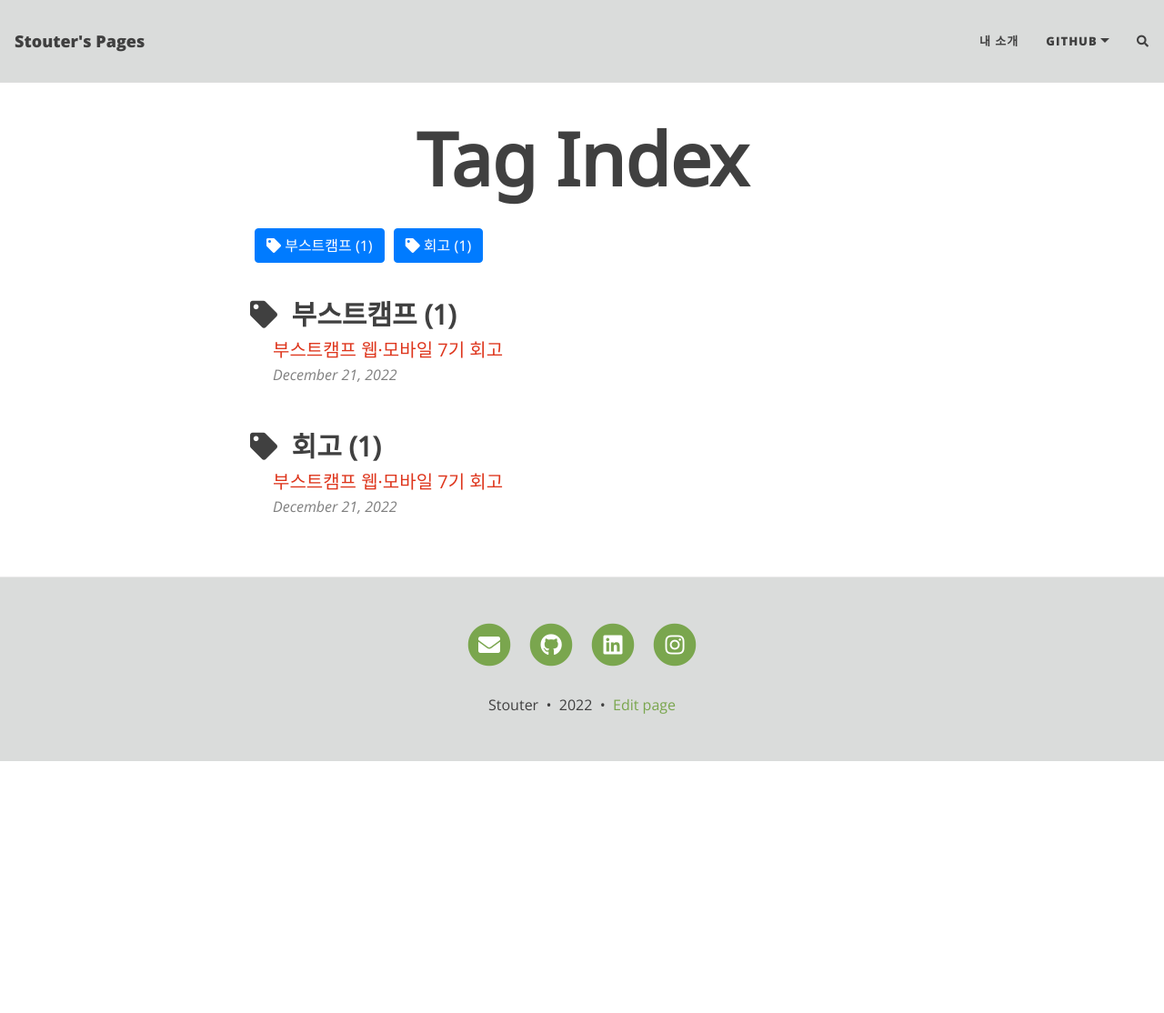
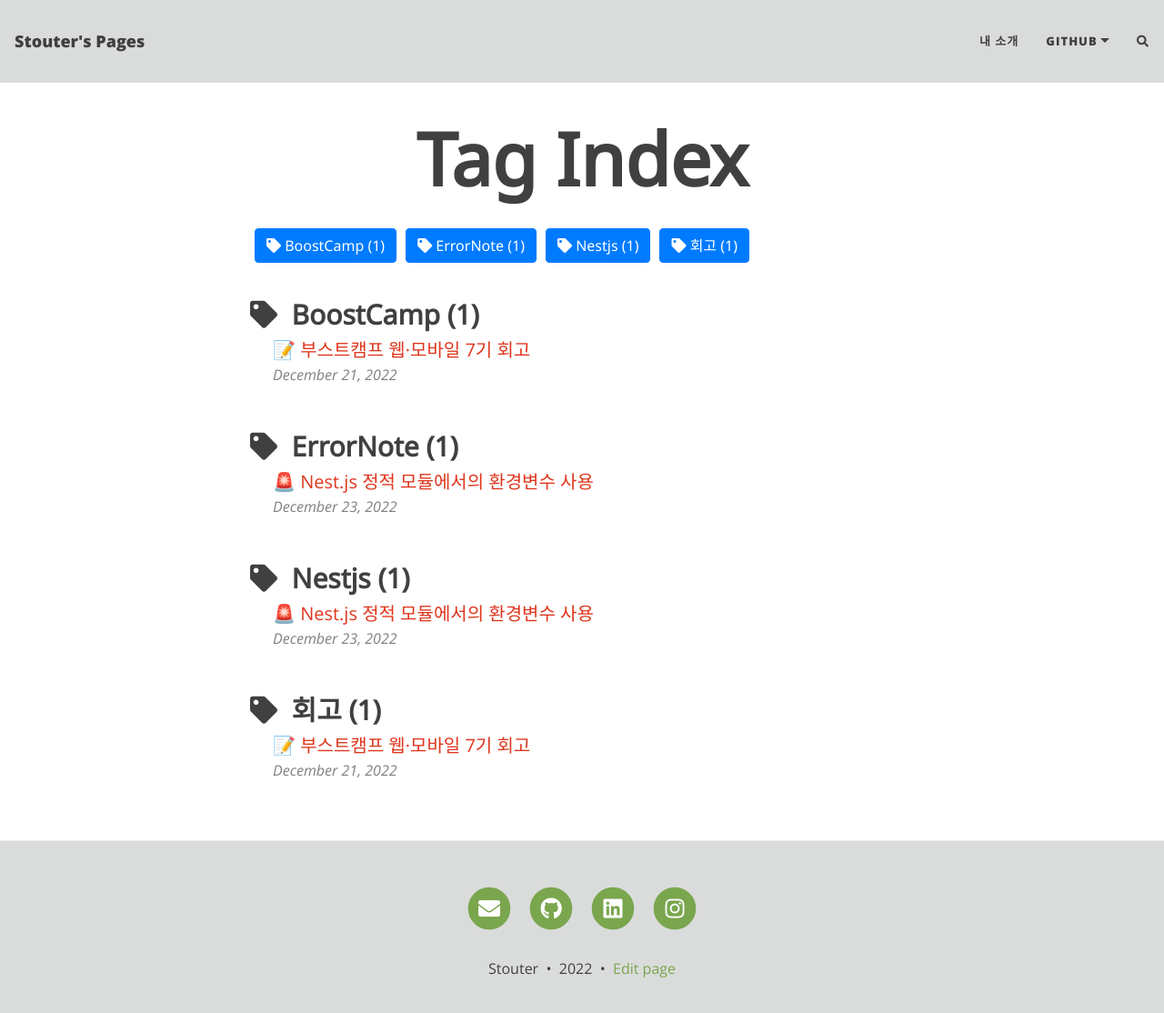
Before and after one commit to comeintostout/comeintostout.github.io, a Jekyll site: the page built from tags.html, in a window 1280 px wide and 1127 px high. Shown: the top 1114 px of the window at 91% size. Built offline with Jekyll 4.4.1, drawn with Linux system fonts in a browser that asks for light colours; nearby versions of some CDN libraries; comment, search, counter and statistics services are not loaded; some of the changed lines change nothing that is shown.

Commit message:
[post] 🚨 Nest.js 정적 모듈에서의 환경변수 사용 글 생성

````diff
--- a/_posts/2022-12-21-부스트캠프-웹·모바일-7기-회고.md
+++ b/_posts/2022-12-21-boostcamp-7-post.md
@@ -1,9 +1,9 @@
 ---
 layout: post
-title: 부스트캠프 웹·모바일 7기 회고
+title: 📝 부스트캠프 웹·모바일 7기 회고
 cover-img: /assets/img/2022-12-21/boostcamp_official_logo.png
 thumbnail-img: https://user-images.githubusercontent.com/97016022/209360047-a8ad308e-dd48-4c64-ba09-084107e442bb.JPG
-tags: [회고, 부스트캠프]
+tags: [회고, BoostCamp]
 comments: true
 ---
 
--- /dev/null
+++ b/_posts/2022-12-23-nestjs-static-module.md
@@ -0,0 +1,143 @@
+---
+layout: post
+title: 🚨 Nest.js 정적 모듈에서의 환경변수 사용
+thumbnail-img: /assets/img/2022-12-23/nestjs_icon.png
+tags: [ErrorNote, Nestjs]
+comments: true
+---
+
+# 개요
+
+---
+
+`NestJS`에서는 `dotenv` 등의 외부 라이브러리가 아닌 내장된 `ConfigModule`를 통해 환경 변수를 접근할 수 있도록 해주는데. `.env` 파일을 삽입해두면 하위 모듈에서 이를 `process.env` 식으로 접근하여 환경 변수를 사용할 수 있다.
+
+여기에 `TypeORM`을 연동하려고 다음과 같이 `AppModule` 을 구성했다.
+
+```tsx
+// app.module.ts
+import { Module } from "@nestjs/common";
+import { ConfigModule } from "@nestjs/config";
+import { TypeOrmModule } from "@nestjs/typeorm";
+import { typeORMConfig } from "./configs/typeorm.config";
+import { User } from "./user/user.entity";
+import { UserModule } from "./user/user.module";
+
+@Module({
+  imports: [
+    ConfigModule.forRoot({ isGlobal: true }),
+    TypeOrmModule.forRoot(typeORMConfig),
+    UserModule,
+  ],
+  controllers: [],
+  providers: [],
+})
+export class AppModule {}
+```
+
+```tsx
+// typeorm.config.ts
+import { TypeOrmModuleOptions } from "@nestjs/typeorm";
+import { User } from "../user/user.entity";
+
+export const typeORMConfig: TypeOrmModuleOptions = {
+  type: "postgres",
+  host: "localhost",
+  port: 5432,
+  username: process.env.DB_USERNAME,
+  password: process.env.DB_PASSWORD,
+  database: process.env.DB_ID,
+  entities: [User],
+  synchronize: true,
+};
+```
+
+그러나 이 때, 오류가 발생한다. 환경 변수 `DB_ID` 값을 이상한 값으로 가져와서 DB 연동에 실패하는 오류가 자꾸 생겼었다. 알아본 결과 그 이유는 다음과 같았다.
+
+> 모듈은 정적으로 만들어진다. Nest에서의 configModule은 정적이다. 그래서 안 된다. 무슨 말이냐면, controller나 service처럼, Module들로 인해 모든 application이 만들어진 다음에야 configModule을 사용할 수 있다는 것이다. **module의 생성 시점에는 configModule을 사용할 수 없다.** (출처 : [Nest.js에 ConfigModule 설정](https://velog.io/@kakasoo/Nest%EC%97%90%EC%84%9C-ConfigModule-TypeORM-%EC%93%B0%EA%B8%B0))
+
+<aside>
+<h3>💡 Module의 생성 시점에는 configModule을 사용할 수 없다.</h3>
+</aside>
+
+<br>
+
+# 모듈을 동적으로 만들자
+
+---
+
+아래와 같이 `ConfigModule`과 다른 `Module`들이 생성된 후에, 해당 환경 변수를 조회하도록 순서를 강제해주자.
+
+```tsx
+import { Module } from "@nestjs/common";
+import { ConfigModule } from "@nestjs/config";
+import { TypeOrmModule } from "@nestjs/typeorm";
+import { User } from "./user/user.entity";
+import { UserModule } from "./user/user.module";
+
+@Module({
+  imports: [
+    ConfigModule.forRoot({ isGlobal: true }),
+    TypeOrmModule.forRootAsync({
+      useFactory: () => ({
+        type: "postgres",
+        host: process.env.DB_HOST,
+        port: 5432,
+        username: process.env.DB_ID,
+        password: process.env.DB_PASSWORD,
+        database: process.env.DB_NAME,
+        entities: [User],
+        synchronize: true,
+      }),
+    }),
+    UserModule,
+  ],
+  controllers: [],
+  providers: [],
+})
+export class AppModule {}
+```
+
+<br>
+
+# 모듈은 동적으로 만들자2
+
+아래의 방식은 `JwtModule`에 환경변수 `JWT_SECRET_KEY`를 주입하다가 알아낸 방식이다.
+
+```tsx
+// AppModule 에 JWTModule 추가하기.
+import { Module } from "@nestjs/common";
+import { ConfigModule } from "@nestjs/config";
+import { JwtModule } from "@nestjs/jwt";
+import { UserModule } from "./user/user.module";
+
+@Module({
+  imports: [
+    ConfigModule.forRoot({ isGlobal: true }),
+    JwtModule.registerAsync({
+      inject: [ConfigService],
+      useFactory: (config: ConfigService) => ({
+        secret: "" + config.get<string>("JWT_SECRET_KEY"),
+        signOptions: { expiresIn: "86400s" },
+      }),
+    }),
+    UserModule,
+  ],
+  controllers: [],
+  providers: [],
+})
+export class AppModule {}
+```
+
+`JwtModule`의 등록 부분에서 `secret` 부분을 자세히 보면 환경 변수를 불러오고 빈 문자열`‘’`을 더해준다. 단순히 가져온 토큰을 `string` 형식으로 형 변환 시키기 위함이 아닌, 해당 부분에 강제로 연산을 부여해주어 해당 부분의 연산을 Module이 모두 생성된 이후로 미루게 하는 방법이다. 그렇게 된다면, 해당 시기엔`ConfigModule`이 생성된 이후의 시점이므로 에러가 발생하지 않고 환경 변수를 잘 불러온다.
+매우 기발하다!
+
+# 개선점
+
+---
+
+위와 같은 방식에서 가장 불편한(?) 점은 `Module` 부분에 `TypeOrmModuleOptions` 같은 부분이 일일이 적힌다는 것이다. 나중에 `module`에 내용이 많아진다면, 코드가 지저분해질 수 있다. 해당 부분을 해결할 순 없을까?
+
+# 참조
+
+[Nest.js에 ConfigModule 설정](https://velog.io/@kakasoo/Nest%EC%97%90%EC%84%9C-ConfigModule-TypeORM-%EC%93%B0%EA%B8%B0)
````
Also changed, not shown: assets/img/2022-12-23/nestjs_icon.png (added).
